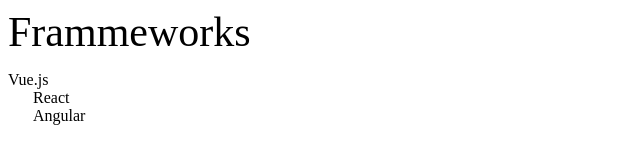
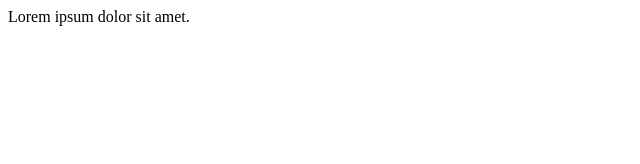
Before and after one commit to sguschenka-kate/git-lesson, a plain HTML site: page index.html in a window 1280 px wide. Shown: the whole page, without its empty margins (0-640 px from the left). Drawn offline with Linux system fonts and the light colour scheme.

Commit message:
cleanup index.html

```diff
--- a/index.html
+++ b/index.html
@@ -7,14 +7,6 @@
     <title>Document</title>
   </head>
   <body>
-    <section>
-      <h1 class="title">Frammeworks</h1>
-
-      <ul class="list">
-        <li>Vue.js</li>
-        <li>React</li>
-        <li>Angular</li>
-      </ul>
-    </section>
+    <section>Lorem ipsum dolor sit amet.</section>
   </body>
 </html>
```
